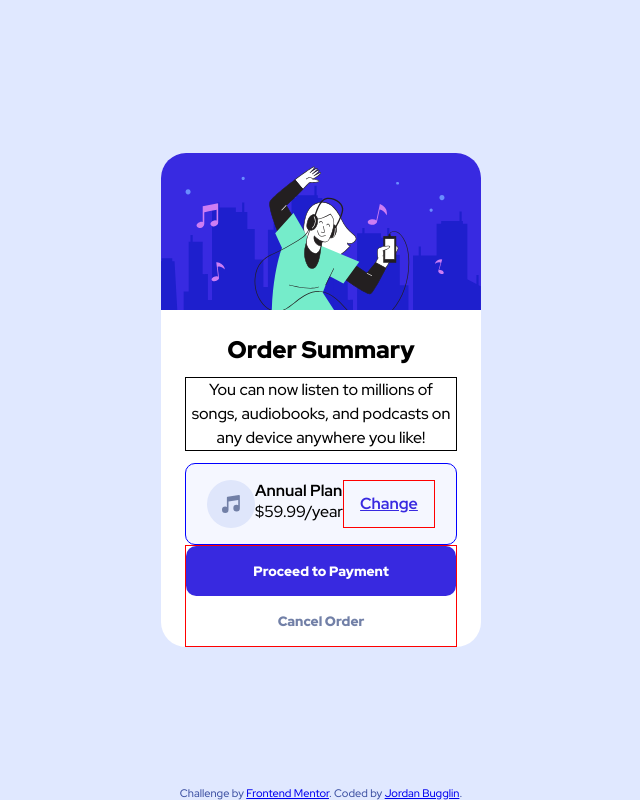
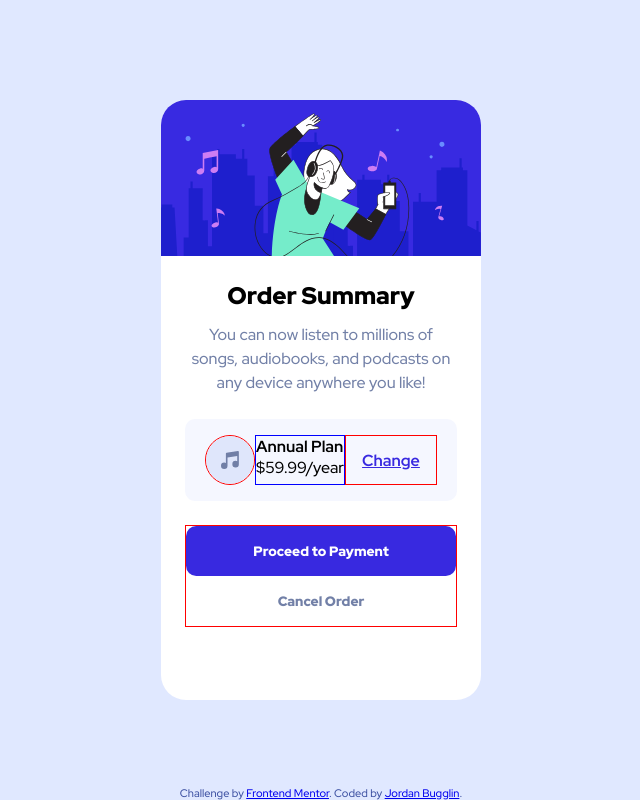
Before and after one commit to Jbugglin/order-summary-component, a plain HTML site: page index.html in a window 1280 px wide. Shown: the whole page, without its empty margins (319-959 px from the left). Drawn offline with Linux system fonts and the light colour scheme.

Commit message:
Update styles.css

```diff
--- a/styles.css
+++ b/styles.css
@@ -58,7 +58,7 @@ body {
 
 .container #order-summary-main {
     margin: 0.75rem 1.5rem;
-    border: 1px solid black;
+    color: var(--desatBlue);
 }
 
 .container #order-summary p {
@@ -67,7 +67,6 @@ body {
 }
 
 #plan-details {
-    border: 1px solid blue;
     display: flex;
     justify-content: center;
     align-content: center;
@@ -75,12 +74,22 @@ body {
     width: 85%;
     border-radius: 10px;
     padding: 1rem 0rem;
-    margin: 0rem 1.5rem;
+    margin: 1.5rem 1.5rem;
+}
+
+#plan-details img {
+    border: 1px solid red;
+    border-radius: 100%;
+}
+
+#plan-details div {
+    border: 1px solid blue;
 }
 
 #change-plan-link {
     font-weight: 700;
     padding: 0em 1em 0em 1em;
+    margin: 0rem 0rem 0rem 0rem;
     display: flex;
     justify-content: center;
     align-items: center;
@@ -134,6 +143,5 @@ footer {
 @media screen and (min-width: 376px) {
     main {
         max-width: 320px;
-        max-height: fit-content;
     }
 }
```
